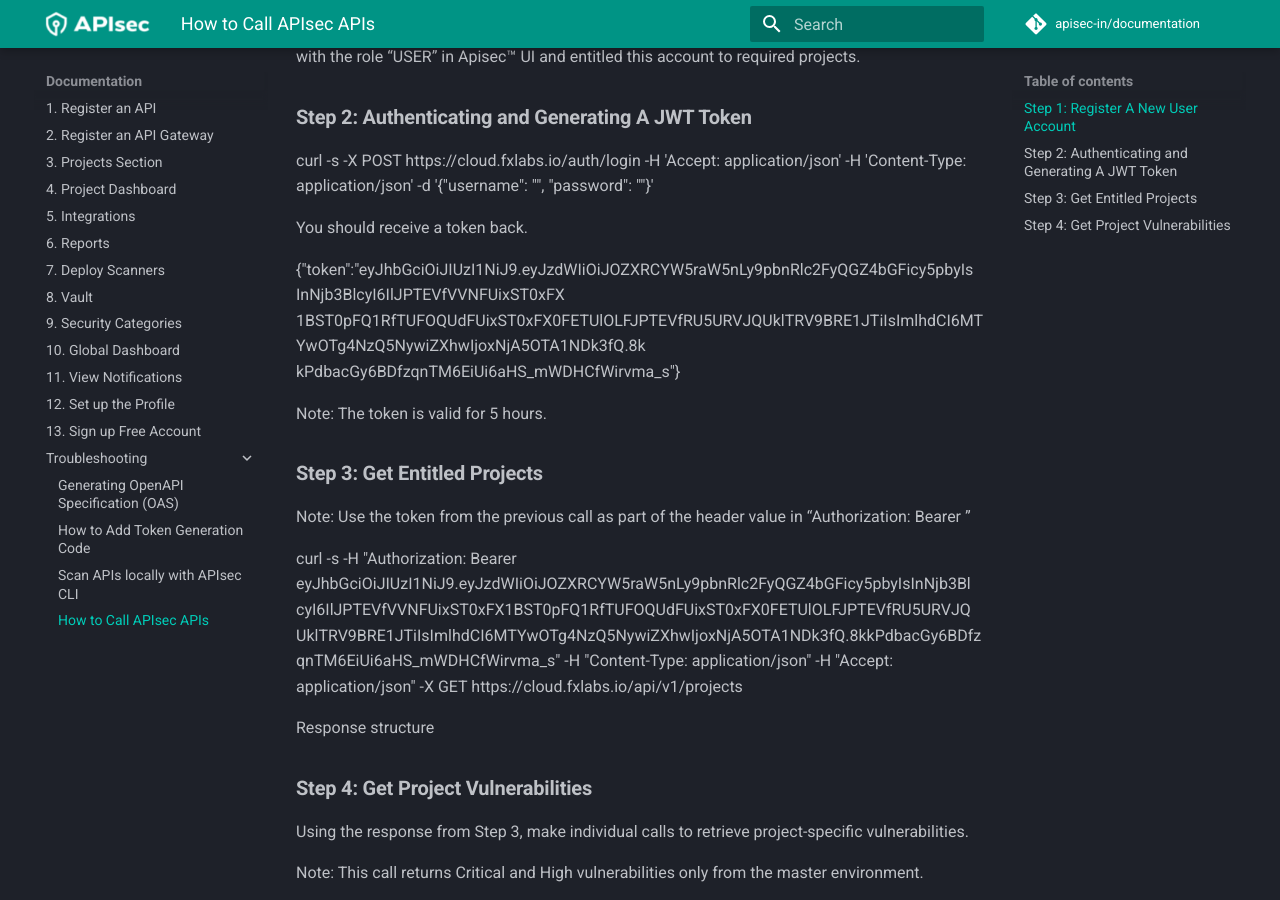
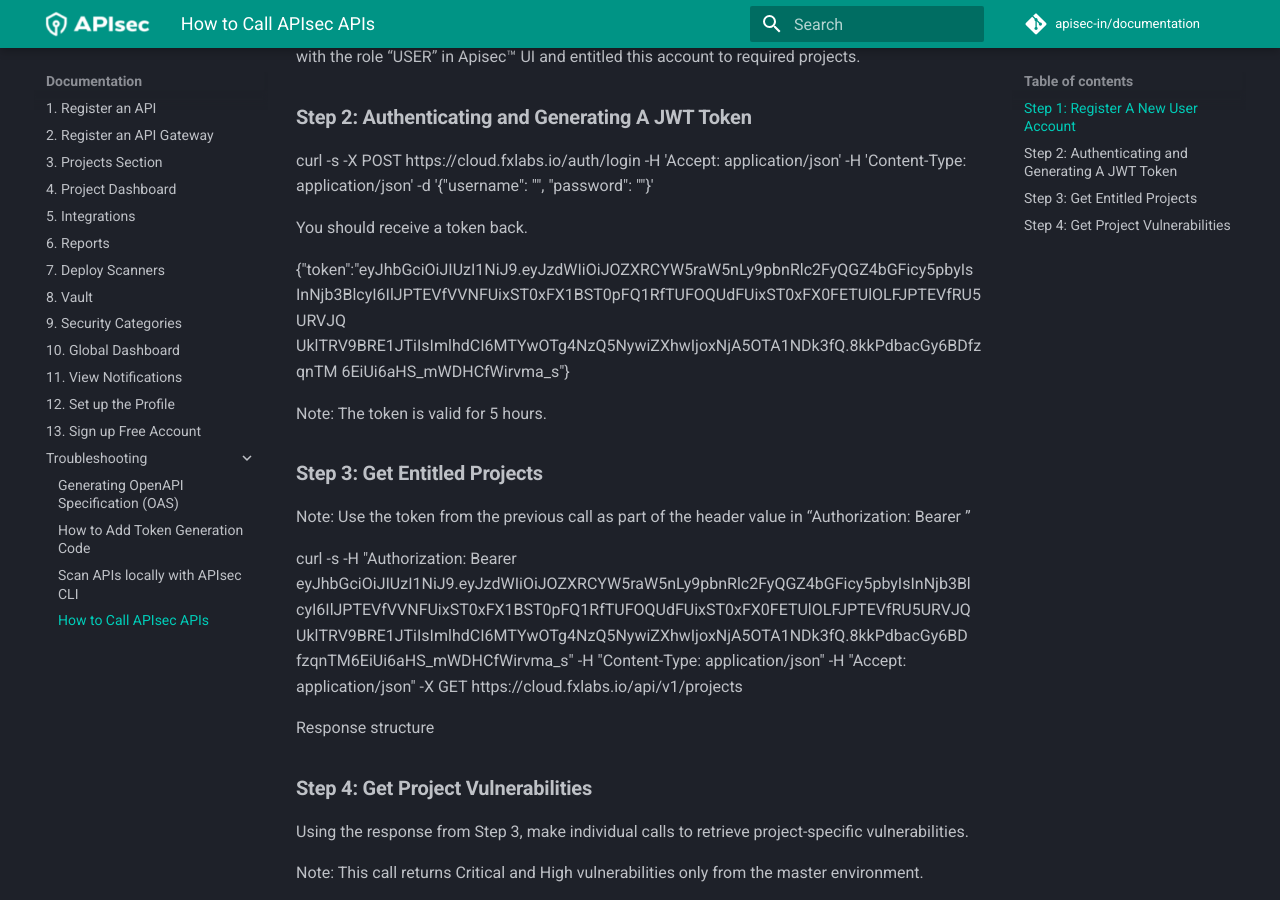
Before and after one commit to apisec-inc/documentation, an MkDocs documentation site: the page built from docs/Call APIsec APIs.md, in a window 1280 px wide and 900 px high, scrolled down 207 px. Built offline with MkDocs 1.6.1 and Material for MkDocs 9.7.7, drawn with Linux system fonts in a browser that asks for light colours; comment, search, counter and statistics services are not loaded.

Commit message:
Update Call APIsec APIs.md

```diff
--- a/docs/Call APIsec APIs.md
+++ b/docs/Call APIsec APIs.md
@@ -13,9 +13,9 @@
 You should receive a token back.
 
 {"token":"eyJhbGciOiJIUzI1NiJ9.eyJzdWIiOiJOZXRCYW5raW5nLy9pbnRlc2FyQGZ4bGFicy5pbyIs
-InNjb3BlcyI6IlJPTEVfVVNFUixST0xFX
-1BST0pFQ1RfTUFOQUdFUixST0xFX0FETUlOLFJPTEVfRU5URVJQUklTRV9BRE1JTiIsImlhdCI6MTYwOTg4NzQ5NywiZXhwIjoxNjA5OTA1NDk3fQ.8k
-kPdbacGy6BDfzqnTM6EiUi6aHS_mWDHCfWirvma_s"}
+InNjb3BlcyI6IlJPTEVfVVNFUixST0xFX1BST0pFQ1RfTUFOQUdFUixST0xFX0FETUlOLFJPTEVfRU5URVJQ
+UklTRV9BRE1JTiIsImlhdCI6MTYwOTg4NzQ5NywiZXhwIjoxNjA5OTA1NDk3fQ.8kkPdbacGy6BDfzqnTM
+6EiUi6aHS_mWDHCfWirvma_s"}
 
 Note: The token is valid for 5 hours.
 
@@ -25,8 +25,8 @@
 
 curl -s -H "Authorization: Bearer eyJhbGciOiJIUzI1NiJ9.eyJzdWIiOiJOZXRCYW5raW5nLy9pbnRlc2FyQGZ4bGFicy5pbyIsInNjb3Bl
 cyI6IlJPTEVfVVNFUixST0xFX1BST0pFQ1RfTUFOQUdFUixST0xFX0FETUlOLFJPTEVfRU5URVJQ
-UklTRV9BRE1JTiIsImlhdCI6MTYwOTg4NzQ5NywiZXhwIjoxNjA5OTA1NDk3fQ.8kkPdbacGy6BDfzqnTM6EiUi6aHS_mWDHCfWirvma_s"
--H "Content-Type: application/json" -H
+UklTRV9BRE1JTiIsImlhdCI6MTYwOTg4NzQ5NywiZXhwIjoxNjA5OTA1NDk3fQ.8kkPdbacGy6BD
+fzqnTM6EiUi6aHS_mWDHCfWirvma_s" -H "Content-Type: application/json" -H
 "Accept: application/json" -X GET https://cloud.fxlabs.io/api/v1/projects
 
 Response structure
```
